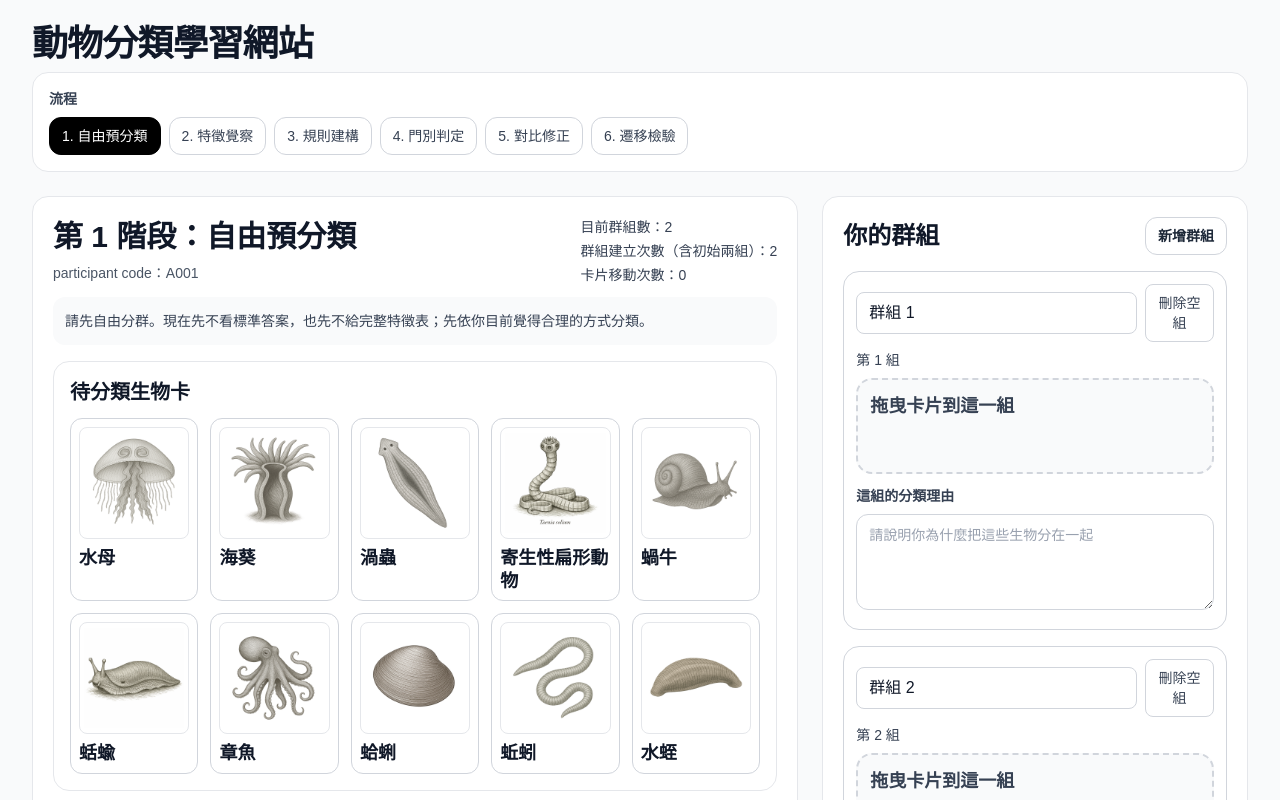
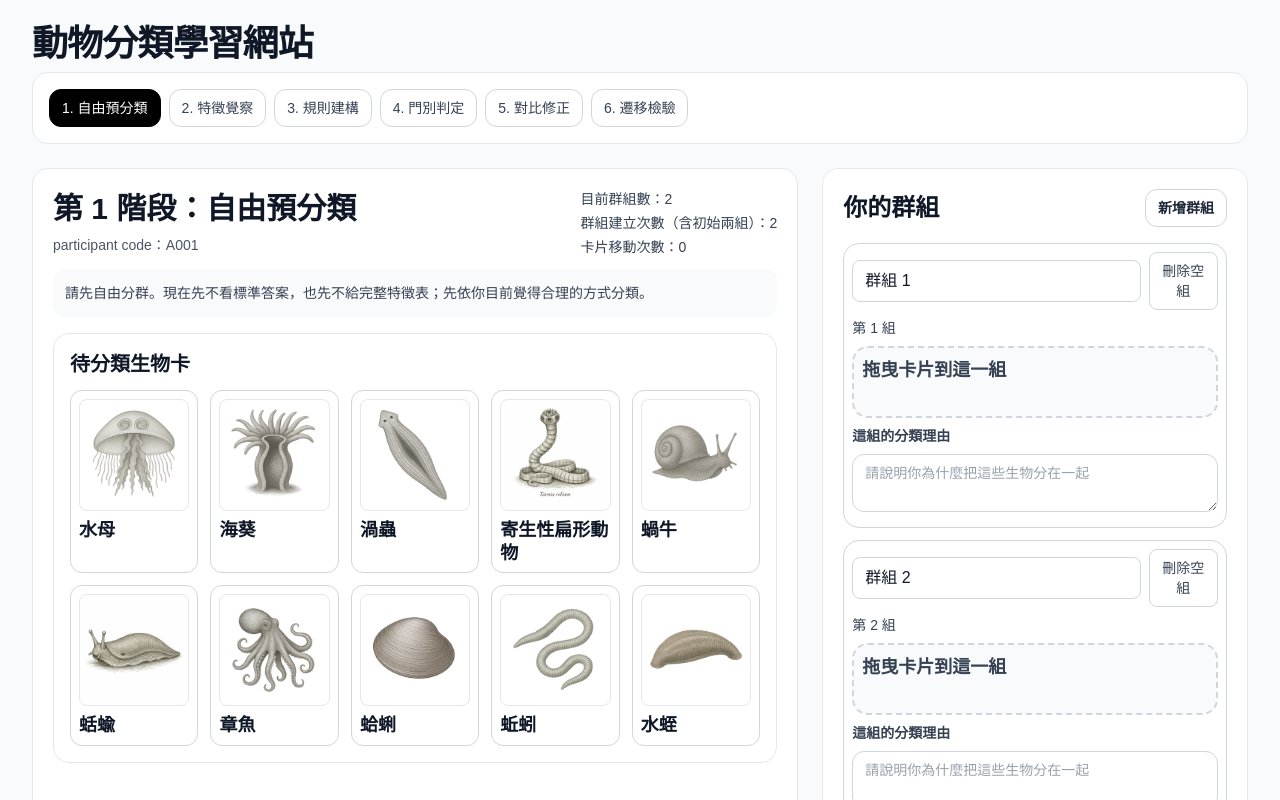
Before and after one commit to cutedouz/animal-classifier, a Next.js app: page / in a window 1280 px wide. Shown: the top 800 px of the page. Built offline with nearby package versions, Linux system fonts and the light colour scheme.

Commit message:
improve stage1 layout and controls

```diff
--- a/app/page.tsx
+++ b/app/page.tsx
@@ -189,7 +189,7 @@ function StepHeader({
 
   return (
     <div className="mb-6 rounded-2xl border border-gray-200 bg-white p-4">
-      <div className="mb-2 text-sm font-semibold text-gray-700">流程</div>
+      <div className="sr-only">流程</div>
       <div className="flex flex-wrap gap-2">
         {items.map((item, index) => {
           const active = stage === item.key
@@ -533,33 +533,43 @@ export default function Page() {
               </div>
             </div>
 
-            <aside className="rounded-2xl border border-gray-200 bg-white p-5">
+            <aside className="rounded-2xl border border-gray-200 bg-white p-5 lg:sticky lg:top-4 lg:self-start lg:max-h-[calc(100vh-120px)] lg:overflow-y-auto">
               <div className="mb-4 flex items-center justify-between gap-3">
                 <h2 className="text-2xl font-black text-gray-900">你的群組</h2>
                 <button
                   type="button"
+                  disabled={groups.length >= 8}
                   onClick={() => {
+                    if (groups.length >= 8) return
                     const nextIndex = groups.length + 1
+                    const newGroupId = `G${Date.now()}`
                     setGroups((prev) => [
                       ...prev,
                       {
-                        id: `G${Date.now()}`,
+                        id: newGroupId,
                         name: `群組 ${nextIndex}`,
                         reason: '',
                         cardIds: [],
                       },
                     ])
                     setGroupCreateCount((count) => count + 1)
+
+                    window.setTimeout(() => {
+                      document.getElementById(newGroupId)?.scrollIntoView({
+                        behavior: 'smooth',
+                        block: 'nearest',
+                      })
+                    }, 80)
                   }}
-                  className="rounded-xl border border-gray-300 px-3 py-2 text-sm font-semibold text-gray-800"
+                  className="rounded-xl border border-gray-300 px-3 py-2 text-sm font-semibold text-gray-800 transition hover:bg-gray-50 active:scale-95 disabled:cursor-not-allowed disabled:opacity-50"
                 >
-                  新增群組
+                  {groups.length >= 8 ? '已達上限' : '新增群組'}
                 </button>
               </div>
 
-              <div className="space-y-4">
+              <div className="space-y-3">
                 {groups.map((group, groupIndex) => (
-                  <div key={group.id} className="rounded-2xl border border-gray-300 p-3">
+                  <div id={group.id} key={group.id} className="rounded-2xl border border-gray-300 p-2">
                     <div className="mb-2 flex items-center gap-2">
                       <input
                         value={group.name}
@@ -595,12 +605,12 @@ export default function Page() {
                         if (!payloadRaw) return
                         handleDropOnGroup(group.id, JSON.parse(payloadRaw) as DragPayload)
                       }}
-                      className="mb-3 min-h-[96px] rounded-2xl border-2 border-dashed border-gray-300 bg-gray-50 p-3"
+                      className="mb-2 min-h-[72px] max-h-[220px] overflow-y-auto rounded-2xl border-2 border-dashed border-gray-300 bg-gray-50 p-2"
                     >
                       {group.cardIds.length === 0 ? (
                         <div className="text-lg font-bold text-gray-700">拖曳卡片到這一組</div>
                       ) : (
-                        <div className="flex flex-wrap gap-2">
+                        <div className="flex flex-wrap items-start gap-1.5">
                           {group.cardIds.map((cardId) => {
                             const card = getCardById(cardId)
                             if (!card) return null
@@ -619,9 +629,9 @@ export default function Page() {
                                     JSON.stringify(payload)
                                   )
                                 }}
-                                className="w-[132px] flex-none cursor-move rounded-lg border border-gray-300 bg-white p-2"
+                                className="w-[88px] flex-none cursor-move rounded-lg border border-gray-300 bg-white p-1.5"
                               >
-                                <div className="mb-2 flex h-16 items-center justify-center overflow-hidden rounded-lg border border-gray-200 bg-white p-1">
+                                <div className="mb-1 flex h-10 items-center justify-center overflow-hidden rounded-md border border-gray-200 bg-white p-1">
                                   <img
                                     src={card.imageUrl}
                                     alt={card.name}
@@ -629,7 +639,7 @@ export default function Page() {
                                     draggable={false}
                                   />
                                 </div>
-                                <div className="text-base font-bold leading-tight text-gray-900">{card.name}</div>
+                                <div className="text-xs font-bold leading-tight text-gray-900 break-words">{card.name}</div>
                               </div>
                             )
                           })}
@@ -649,7 +659,7 @@ export default function Page() {
                         )
                       }}
                       placeholder="請說明你為什麼把這些生物分在一起"
-                      className="min-h-[96px] w-full rounded-xl border border-gray-300 px-3 py-2 text-sm leading-6 text-gray-900 placeholder:text-gray-400"
+                      className="min-h-[56px] w-full rounded-xl border border-gray-300 px-3 py-2 text-sm leading-5 text-gray-900 placeholder:text-gray-400"
                     />
                   </div>
                 ))}
```
